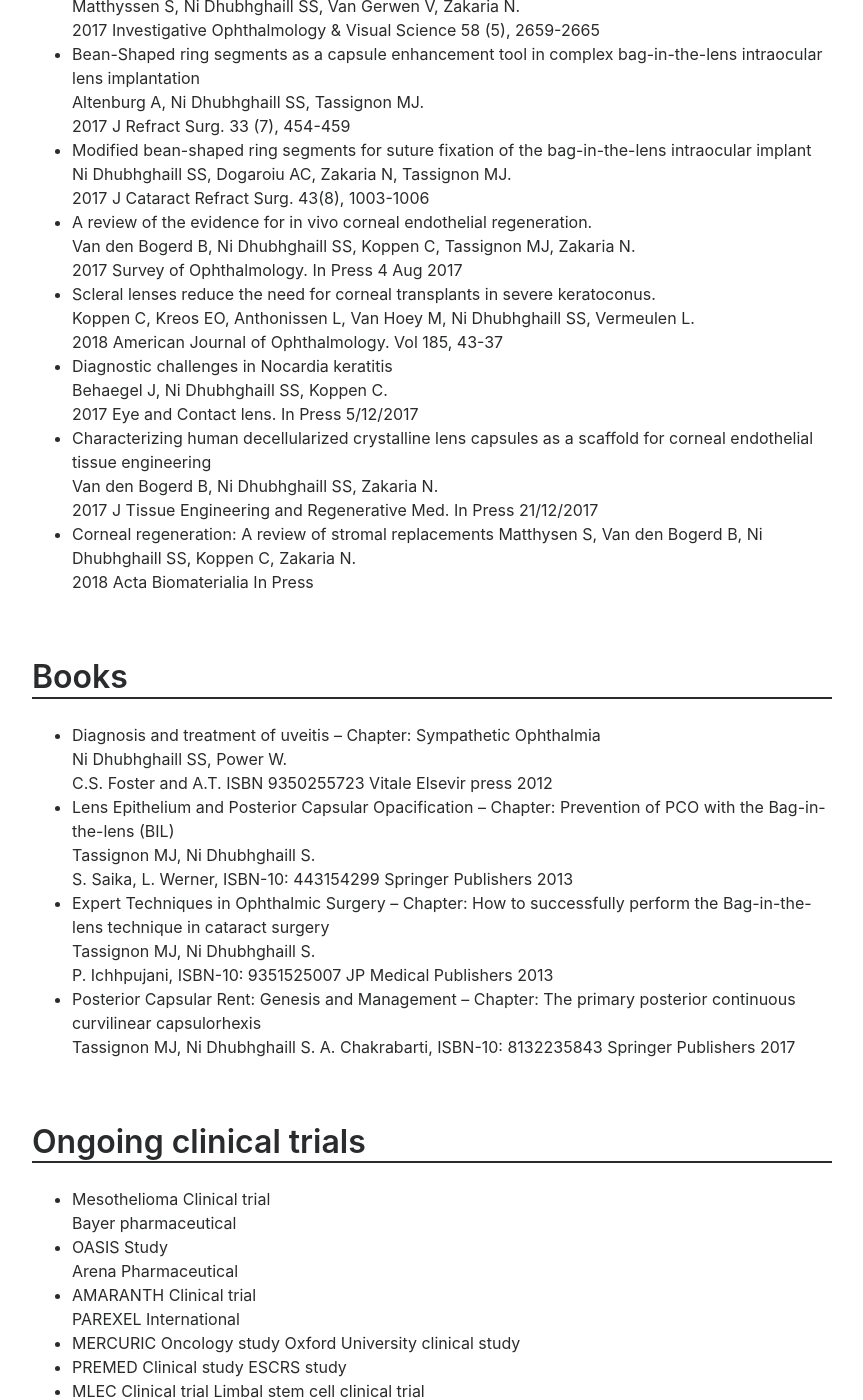
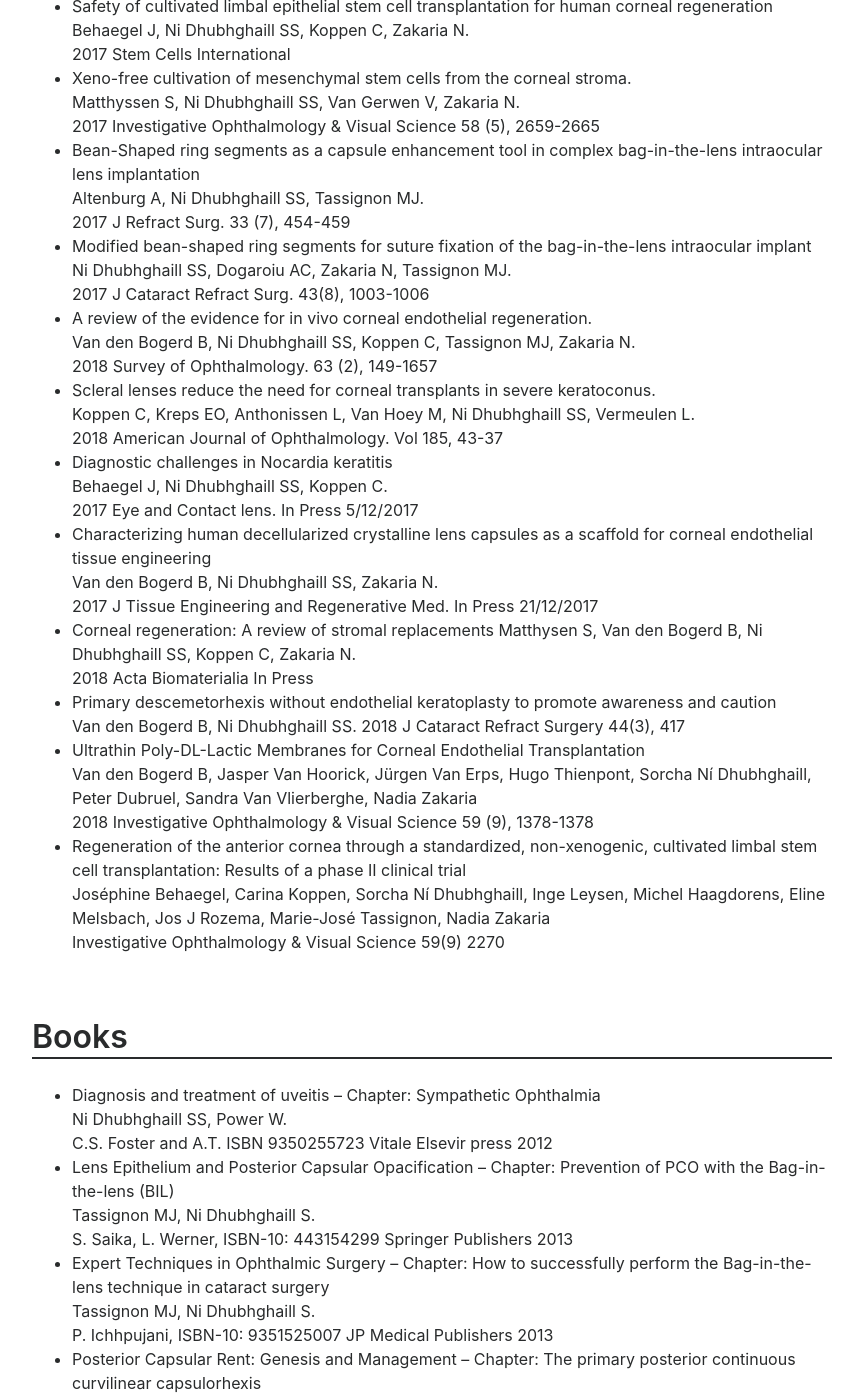
Before and after one commit to sorchanidhubhghaill/cv, a Jekyll site: the page built from index.md, in a window 1280 px wide and 1400 px high, scrolled down 11844 px. Shown: the whole window, without its empty margins (208-1071 px from the left). Built offline with Jekyll 4.4.1, drawn with Linux system fonts in a browser that asks for light colours; some of the changed text lies outside the part shown.

Commit message:
Update index.md

```diff
--- a/index.md
+++ b/index.md
@@ -97,6 +97,7 @@ Surgical experience in mini-pig corneal disease model.
  - 2017, CME Novel Approaches in the management of Dry Eye Disease, Online course, New York Eye and Ear Infirmary, August 2017
  - 2018, ESCRS wet lab -- The primary posterior continuous curvilinear capsulorhexis, Wet Lab Teacher, Vienna, September 2018
  - 2018, ESCRS wet lab -- DMEK Surgery, Wet Lab Teacher, Vienna, September 2018
+ - 2018, NIIOS Academy -- Basic DMEK Surgical Course instructor, Rotterdam, October 2018
 
 ## Career
 
@@ -297,9 +298,12 @@ Completed rotations in general surgery, maxillofacial surgery, gastroenterology
  - Secondary lens implantation techniques: lecture and skills transfer course
      S.S. Ni Dhubhghaill
      2018 The American Society of Cataract and Refractive Surgery -- Washington DC, USA
- - Surgical alignement techniques - The ESCRS Academy Session
+ - Surgical alignment techniques - The ESCRS Academy Session
      S.S. Ni Dhubhghaill
      2018 The Baltic Eye Surgeons Talk Show Vol 6 -- Riga, Latvia
+  - Innovative Corneal Therapies - What's Possible?
+     S.S. Ni Dhubhghaill
+     2018 Hasselt Eye Group Meeting -- Hasselt, Belgium
 
 ## Posters
 
@@ -458,9 +462,9 @@ Completed rotations in general surgery, maxillofacial surgery, gastroenterology
      2017 J Cataract Refract Surg. 43(8), 1003-1006
  - A review of the evidence for in vivo corneal endothelial regeneration.
      Van den Bogerd B, Ni Dhubhghaill SS, Koppen C, Tassignon MJ, Zakaria N.
-     2017 Survey of Ophthalmology. In Press 4 Aug 2017
+     2018 Survey of Ophthalmology. 63 (2), 149-1657
  - Scleral lenses reduce the need for corneal transplants in severe keratoconus.
-     Koppen C, Kreos EO, Anthonissen L, Van Hoey M, Ni Dhubhghaill SS, Vermeulen L.
+     Koppen C, Kreps EO, Anthonissen L, Van Hoey M, Ni Dhubhghaill SS, Vermeulen L.
      2018 American Journal of Ophthalmology. Vol 185, 43-37
  - Diagnostic challenges in Nocardia keratitis
      Behaegel J, Ni Dhubhghaill SS, Koppen C.
@@ -471,6 +475,15 @@ Completed rotations in general surgery, maxillofacial surgery, gastroenterology
   - Corneal regeneration: A review of stromal replacements
      Matthysen S, Van den Bogerd B, Ni Dhubhghaill SS, Koppen C, Zakaria N.
      2018 Acta Biomaterialia In Press
+  - Primary descemetorhexis without endothelial keratoplasty to promote awareness and caution
+     Van den Bogerd B, Ni Dhubhghaill SS.
+     2018 J Cataract Refract Surgery 44(3), 417
+  - Ultrathin Poly-DL-Lactic Membranes for Corneal Endothelial Transplantation
+     Van den Bogerd B, Jasper Van Hoorick, Jürgen Van Erps, Hugo Thienpont, Sorcha Ní Dhubhghaill, Peter Dubruel, Sandra Van        Vlierberghe, Nadia Zakaria
+     2018 Investigative Ophthalmology & Visual Science 59 (9), 1378-1378
+  - Regeneration of the anterior cornea through a standardized, non-xenogenic, cultivated limbal stem cell transplantation:  Results of a phase II clinical trial
+    Joséphine Behaegel, Carina Koppen, Sorcha Ní Dhubhghaill, Inge Leysen, Michel Haagdorens, Eline Melsbach, Jos J Rozema,       Marie-José Tassignon, Nadia Zakaria
+    Investigative Ophthalmology & Visual Science 59(9) 2270
 
 ## Books
 
```
